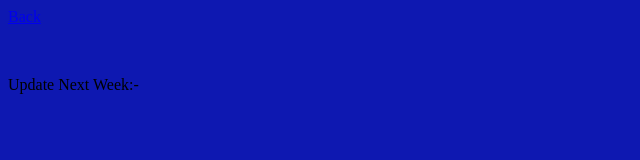
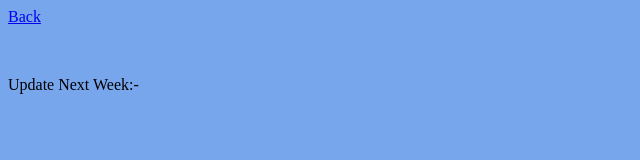
Before and after one commit to christopher3242/Webiste-Wix-hacked, a website: page Update.html in a window 1280 px wide. Shown: the whole page, without its empty margins (0-640 px from the left). Drawn offline with Linux system fonts and the light colour scheme.

Commit message:
Already color

```diff
--- a/Update.html
+++ b/Update.html
@@ -5,7 +5,7 @@
     <title>Update</title>
     <style>
 body {
-  background-color:  #0e18b1;
+  background-color:  #78a6ec;
 }
 </style> </head>
   <body><a href="index.html">Back</a>
```
